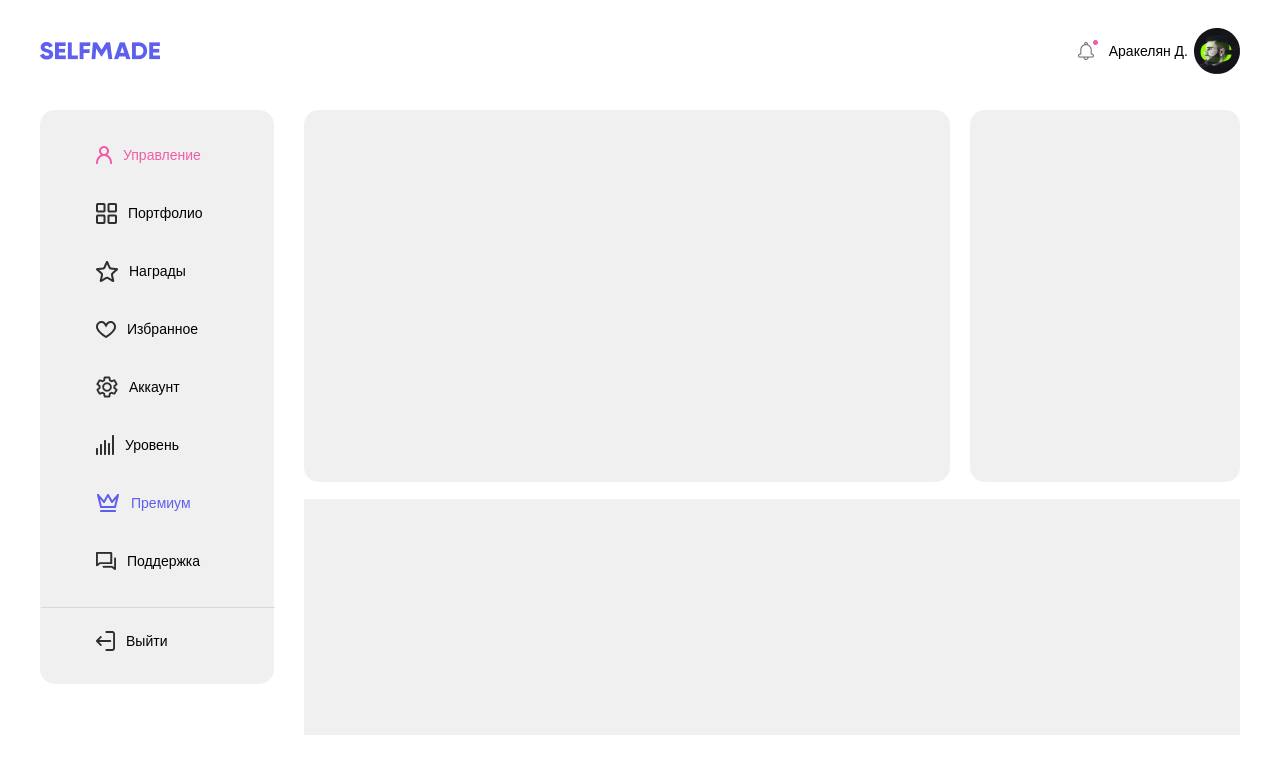
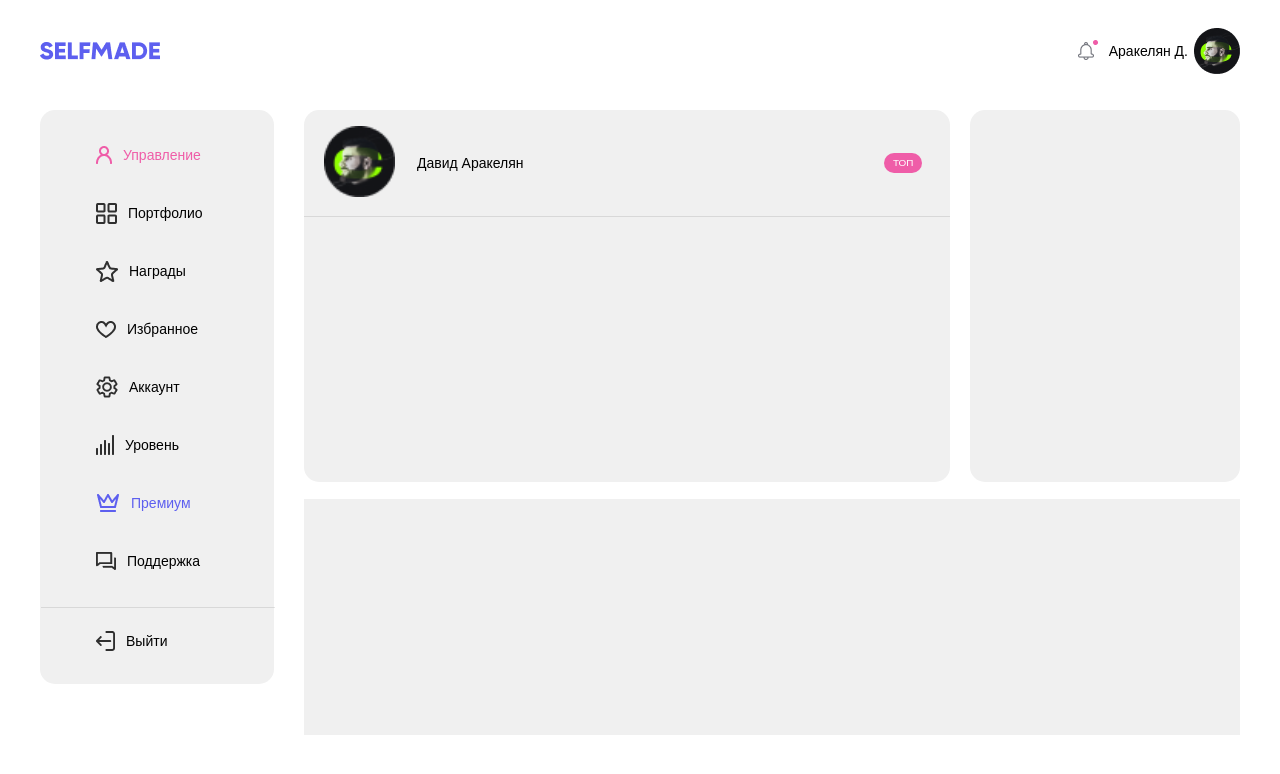
Before and after one commit to vavan19911987/SELFMADE_LOC, a website: page src/index.html in a window 1280 px wide. Drawn offline with nearby package versions, Linux system fonts and the light colour scheme; files that its build step writes are made by us from their sources.

Commit message:
сделал блоки сетку для верстки

```diff
--- a/src/index.html
+++ b/src/index.html
@@ -180,6 +180,19 @@
 			</div>
 			<div class="rightBar">
 				<div class="rightBar__info">
+					<div class="rightBar__info_hed">
+						<div class="rightBar__info_user">
+							<img src="img/user.png" alt="user" class="rightBar__info_img">
+							<div class="rightBar__info_text">
+								Давид Аракелян
+							</div>
+						</div>
+						<div class="rightBar__info_top">
+							ТОП
+						</div>
+					</div>
+					<div class="rightBar__liner"></div>
+
 				</div>
 				<div class="rightBar__diagram">
 				</div>
--- a/src/sass/blocks/body.scss
+++ b/src/sass/blocks/body.scss
@@ -71,6 +71,38 @@
     background: #F0F0F0;
     border-radius: 15px;
     margin-right: 20px;
+    &_hed {
+      display: flex;
+      align-items: center;
+      justify-content: space-between;
+    }
+    &_user {
+      display: flex;
+      align-items: center;
+    }
+    &_img {
+      margin: 16px 22px 19px 20px;
+      width: 71px;
+      height: 71px;
+    }
+    &_top {
+      width: 37.69px;
+      height: 20.24px;
+      background: #EF5DA8;
+      border-radius: 46.669px;
+      color: #FFFFFF;
+      font-size: 9.92957px;
+      display: flex;
+      align-items: center;
+      justify-content: center;
+      margin-right: 28px;
+    }
+
+  }
+  &__liner {
+    width: 646px;
+    opacity: 0.1;
+    border-bottom: 1px solid #000000;
   }
   &__diagram {
     width: 270px;
```
Also changed, not shown: dist/css/blocks/body.min.css, dist/css/style.min.css, dist/index.html.
